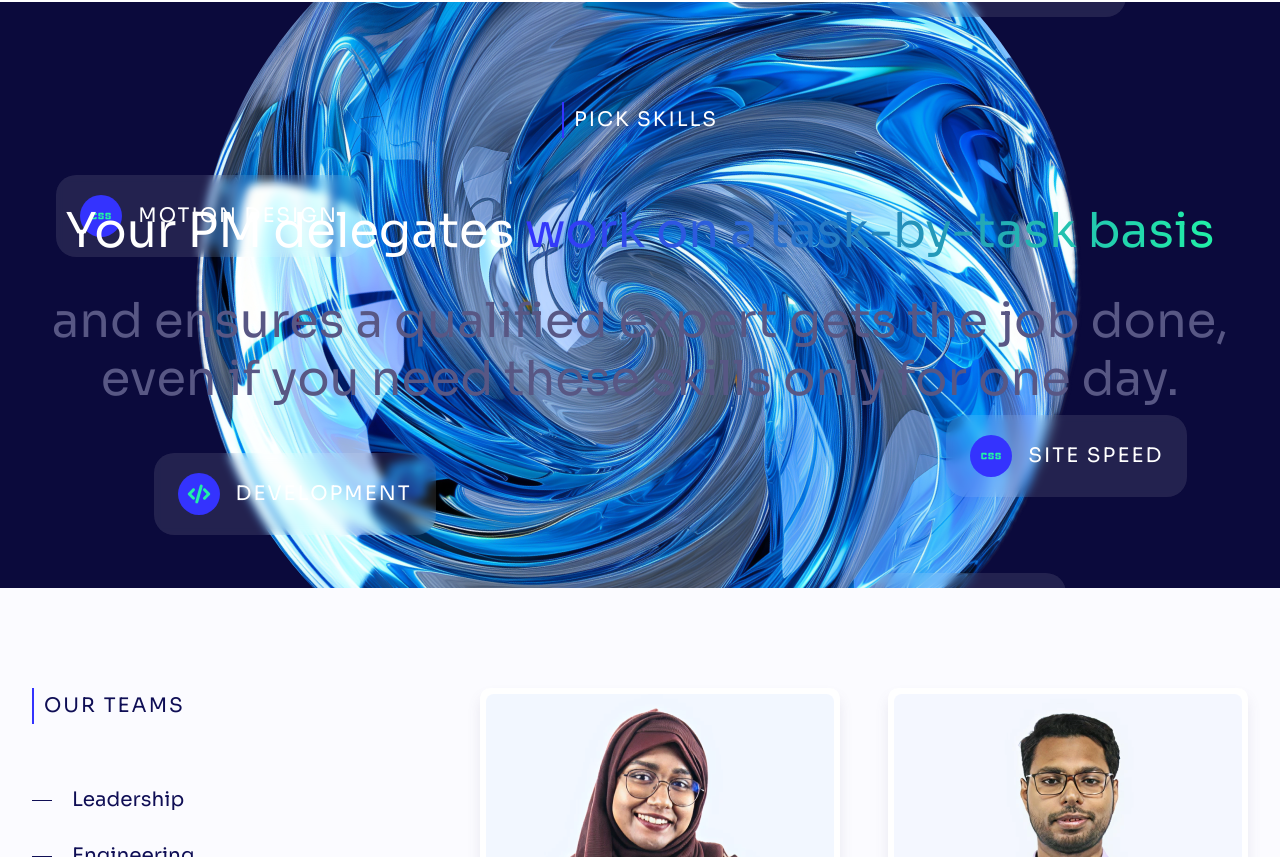
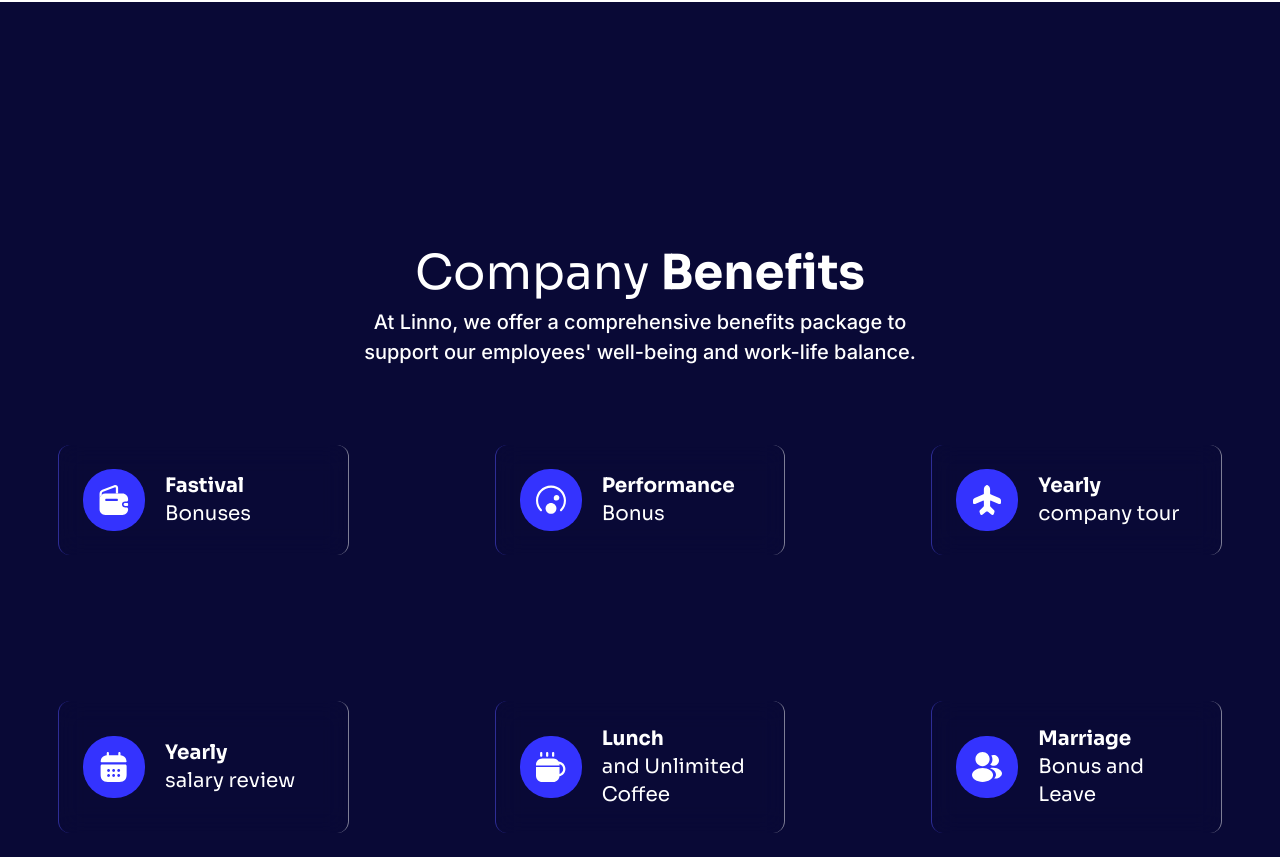
Before and after one commit to CODEREXLTD/Linno-website, a Next.js app: page /about in a window 1280 px wide. Shown: the part 3095-3952 px from the top of the page. Built offline with nearby package versions, Linux system fonts and the light colour scheme.

Commit message:
About page implemented

```diff
--- a/src/app/about/page.jsx
+++ b/src/app/about/page.jsx
@@ -1,52 +1,78 @@
 'use client';
-import React from 'react';
-import Image from 'next/image';
+import React, { useState } from "react";
+import Image from "next/image";
 import Header from '@/components/common/Header';
 import Footer from '@/components/common/Footer';
 import EditText from '@/components/ui/EditText';
 const AboutUsPage = () => {
-  const teamMembers = [
+      const benefits = [
 		{
-      id: 1,
-      name: "Fatema-Tuz-Zohra Nabila",
-      position: "Product marketing manager",
-      image: "/images/img_image_3.png",
-      icon: "/images/img_lucide_lab_target_arrow.svg"
+			icon: '/images/img_icon_white_a700.svg',
+			title: 'Fastival\nBonuses',
+            spanText: [
+                { text: 'Fastival ', weight: 'font-bold' },
+                { text: 'Bonuses', weight: 'font-normal' }
+            ]
 		},
 		{
-      id: 2,
-      name: "Syed Abid Hossain",
-      position: "Marketing",
-      image: "/images/img_image_4_328x350.png",
-      icon: "/images/img_lucide_lab_target_arrow.svg"
+			icon: '/images/img_icon_white_a700_62x62.svg',
+			title: 'Performance\nBonus',
+            spanText: [
+                { text: 'Performance ', weight: 'font-bold' },
+                { text: 'Bonus', weight: 'font-normal' }
+            ]
 		},
 		{
-      id: 3,
-      name: "C S Sultan",
-      position: "Chief marketing manager",
-      image: "/images/img_image_5.png",
-      icon: "/images/img_lucide_lab_target_arrow.svg"
+			icon: '/images/img_icon_62x62.svg',
+			title: 'Yearly \ncompany tour',
+            spanText: [
+                { text: 'Yearly ', weight: 'font-bold' },
+                { text: 'company tour', weight: 'font-normal' }
+            ]
 		},
 		{
-      id: 4,
-      name: "Sakiba Prima",
-      position: "Marketing",
-      image: "/images/img_rectangle_18040.png",
-      icon: "/images/img_lucide_lab_target_arrow.svg"
+			icon: '/images/img_icon_1.svg',
+			title: 'Yearly \nsalary review',
+            spanText: [
+                { text: 'Yearly ', weight: 'font-bold' },
+                { text: 'salary review', weight: 'font-normal' }
+            ]
 		},
 		{
-      id: 5,
-      name: "Shahab Uddin Mahi",
-      position: "Lead UI/UX designer",
-      image: "/images/img_image_3_328x350.png",
-      icon: "/images/img_uim_layer_group.svg"
+			icon: '/images/img_icon_2.svg',
+			title: 'Lunch and\nUnlimited Coffee',
+			spanText: [
+				{ text: 'Lunch ', weight: 'font-bold' },
+				{ text: 'and\nUnlimited Coffee', weight: 'font-normal' }
+			]
 		},
 		{
-      id: 6,
-      name: "Fahmida Bhuiyan Sathi",
-      position: "UI/UX Designer",
-      image: "/images/img_image_7.png",
-      icon: "/images/img_uim_layer_group.svg"
+			icon: '/images/img_icon_3.svg',
+			title: 'Marriage \nBonus and Leave',
+			spanText: [
+				{ text: 'Marriage \n', weight: 'font-bold' },
+				{ text: 'Bonus and Leave', weight: 'font-normal' }
+			]
+		},
+		{
+			icon: '/images/img_icon_4.svg',
+			title: 'Competitive\nSalary'
+		},
+		{
+			icon: '/images/img_icon_5.svg',
+			title: 'Paid training to improve skills',
+			spanText: [
+				{ text: 'Paid training', weight: 'font-bold' },
+				{ text: ' to improve skills', weight: 'font-normal' }
+			]
+		},
+		{
+			icon: '/images/img_icon_6.svg',
+			title: 'Parental Bonus and Leave',
+			spanText: [
+				{ text: 'Parental ', weight: 'font-bold' },
+				{ text: 'Bonus and Leave', weight: 'font-normal' }
+			]
 		}
 	];
   const statistics = [
@@ -103,19 +129,152 @@
     { name: "Vue.Js", icon: "/images/img_icon_indigo_a700.svg" },
     { name: "Motion Design", icon: "/images/img_icon_indigo_a700.svg" }
   ];
-  const departments = [
-    { name: "Leadership", active: false },
-    { name: "Engineering", active: false },
-    { name: "Marketing", active: true },
-    { name: "Product", active: false },
-    { name: "Customers Success", active: false }
+
+  const allTeamMembers = [
+    {
+      id: 1,
+      name: "Fatema-Tuz-Zohra Nabila",
+      position: "Product Marketing Manager",
+      department: "marketing",
+      image: "/images/img_image_3.png",
+      icon: "/images/img_lucide_lab_target_arrow.svg"
+    },
+    {
+      id: 2,
+      name: "Syed Abid Hossain",
+      position: "Marketing",
+      department: "marketing",
+      image: "/images/img_image_4_328x350.png",
+      icon: "/images/img_lucide_lab_target_arrow.svg"
+    },
+    {
+      id: 3,
+      name: "C S Sultan",
+      position: "Chief Marketing Manager",
+      department: "marketing",
+      image: "/images/img_image_5.png",
+      icon: "/images/img_lucide_lab_target_arrow.svg"
+    },
+    {
+      id: 4,
+      name: "Sakiba Prima",
+      position: "Marketing",
+      department: "marketing",
+      image: "/images/img_rectangle_18040.png",
+      icon: "/images/img_lucide_lab_target_arrow.svg"
+    },
+    {
+      id: 5,
+      name: "Shahab Uddin Mahi",
+      position: "Lead UI/UX Designer",
+      department: "product",
+      image: "/images/img_image_3_328x350.png",
+      icon: "/images/img_uim_layer_group.svg"
+    },
+    {
+      id: 6,
+      name: "Fahmida Bhuiyan Sathi",
+      position: "UI/UX Designer",
+      department: "product",
+      image: "/images/img_image_7.png",
+      icon: "/images/img_uim_layer_group.svg"
+    },
+    {
+      id: 7,
+      name: "John Smith",
+      position: "Chief Executive Officer",
+      department: "leadership",
+      image: "/images/img_image_4_328x350.png",
+      icon: "/images/img_lucide_lab_target_arrow.svg"
+    },
+    {
+      id: 8,
+      name: "Sarah Johnson",
+      position: "Chief Technology Officer",
+      department: "leadership",
+      image: "/images/img_image_4_328x350.png",
+      icon: "/images/img_lucide_lab_target_arrow.svg"
+    },
+    {
+      id: 9,
+      name: "Mike Chen",
+      position: "Senior Software Engineer",
+      department: "engineering",
+      image: "/images/img_image_4_328x350.png",
+      icon: "/images/img_lucide_lab_target_arrow.svg"
+    },
+    {
+      id: 10,
+      name: "Lisa Wang",
+      position: "Frontend Developer",
+      department: "engineering",
+      image: "/images/img_image_4_328x350.png",
+      icon: "/images/img_lucide_lab_target_arrow.svg"
+    },
+    {
+      id: 11,
+      name: "David Rodriguez",
+      position: "Marketing Director",
+      department: "marketing",
+      image: "/images/img_image_4_328x350.png",
+      icon: "/images/img_lucide_lab_target_arrow.svg"
+    },
+    {
+      id: 12,
+      name: "Emily Davis",
+      position: "Content Marketing Specialist",
+      department: "marketing",
+      image: "/images/img_image_4_328x350.png",
+      icon: "/images/img_lucide_lab_target_arrow.svg"
+    },
+    {
+      id: 13,
+      name: "Alex Thompson",
+      position: "Product Manager",
+      department: "product",
+      image: "/images/img_image_4_328x350.png",
+      icon: "/images/img_lucide_lab_target_arrow.svg"
+    },
+    {
+      id: 14,
+      name: "Rachel Green",
+      position: "UX Designer",
+      department: "product",
+      image: "/images/img_image_4_328x350.png",
+      icon: "/images/img_lucide_lab_target_arrow.svg"
+    }
   ];
+
+
+  const departmentList = [
+    { name: "Leadership Team", key: "leadership" },
+    { name: "Engineering Team", key: "engineering" },
+    { name: "Marketing Team", key: "marketing" },
+    { name: "Product Team", key: "product" },
+    { name: "Customer Success", key: "customer" }
+  ];
+
+  const [activeTab, setActiveTab] = useState("leadership");
+
+  // Filter team members based on active tab
+  const filteredTeamMembers = allTeamMembers.filter(member => member.department === activeTab);
+
+  // Create departments array with active state for rendering
+  const departments = departmentList.map(dept => ({
+    name: dept.name,
+    key: dept.key,
+    active: dept.key === activeTab
+  }));
+
+  const handleTabClick = (departmentKey) => {
+    setActiveTab(departmentKey);
+  };
   return (
     <div className="w-full bg-[#ffffff]">
       <Header />
       {/* Hero Section with Background */}
       <section className="w-full">
-        <div className="w-full max-w-[1440px] mx-auto px-4 sm:px-6 lg:px-8 py- sm:py-16 md:py-20 lg:py-24 xl:py-32">
+        <div className="w-full max-w-[1440px] mx-auto px-4 sm:px-6 lg:px-8 py-10 sm:py-16 md:py-20 lg:py-24 xl:py-32">
           <div className='grid grid-cols-1 lg:grid-cols-2 gap-8 sm:gap-12 lg:gap-20 items-center'>
             <div>
               <h1 className='text-[#0B0B35] font-[Sora] text-3xl sm:text-4xl md:text-5xl lg:text-6xl xl:text-[80px] font-bold leading-tight sm:leading-tight md:leading-tight lg:leading-[1.15] xl:leading-[92px]'>About Us</h1>
@@ -152,7 +311,7 @@
       <section className="w-full py-[50px] sm:py-[75px] lg:py-[100px] px-4 sm:px-6 lg:px-8">
         <div className="w-full max-w-[1440px] mx-auto px-4 sm:px-6 lg:px-8 pt-[20px] sm:pt-[30px] lg:pt-[40px]">
           <div className="flex items-center gap-[10px] mb-8 sm:mb-12 lg:mb-16">
-            <h2 className='text-[#0B0B35] font-sora text-2xl sm:text-3xl md:text-4xl lg:text-5xl font-normal leading-tight'>Our <span>Values</span></h2>
+            <h2 className='text-[#0B0B35] font-sora text-2xl sm:text-3xl md:text-4xl lg:text-5xl font-normal leading-tight'>Our <span className='font-bold  '>Values</span></h2>
           </div>
           <div className="grid grid-cols-1 lg:grid-cols-2 gap-8 sm:gap-12 lg:gap-16">
             {values?.map((value, index) => (
@@ -190,107 +349,105 @@
           </div>
         </div>
       </section>
-      {/* Skills Section with Interactive Background */}
-      <section className="w-full py-[50px] sm:py-[75px] lg:py-[100px] relative overflow-hidden">
-        <div className="absolute inset-0 bg-[#0b0a3c]"></div>
-        {/* Background Skills Animation */}
-        <div className="absolute inset-0 flex items-center justify-center">
-          <div className="relative w-full max-w-[1440px] mx-auto px-4 sm:px-6 lg:px-8">
-            {/* Central Image */}
-            <div className="absolute top-1/2 left-1/2 transform -translate-x-1/2 -translate-y-1/2 w-[300px] sm:w-[500px] lg:w-[888px] h-[300px] sm:h-[500px] lg:h-[850px] rounded-full overflow-hidden">
+      {/* Skills Section */}
+      <section className="w-full bg-[#090936] py-[50px] md:py-[120px]">
+        <div className="w-full max-w-[1440px] mx-auto px-4 sm:px-6 lg:px-8">
+          {/* Background Image Section */}
+          <div className="mx-auto py-[60px] sm:py-[90px] lg:py-[120px] relative">
+            <div className="relative z-10 flex justify-center items-start w-[48%] mx-auto mb-[36px] sm:mb-[54px] lg:mb-[72px]">
+              <div className="flex flex-col gap-[2px] sm:gap-[3px] lg:gap-[4px] items-center">
+                <h2 className="text-[36px] sm:text-[42px] lg:text-[48px] font-sora leading-[46px] sm:leading-[54px] lg:leading-[61px] text-center text-white">
+                  Company <span className="font-bold">Benefits</span>
+                </h2>
+                <p className="text-[15px] sm:text-[18px] lg:text-[20px] font-inter font-normal leading-[23px] sm:leading-[27px] lg:leading-[30px] text-center text-white w-full">
+                  At Linno, we offer a comprehensive benefits package to support our employees' well-being and work-life balance.
+                </p>
+              </div>
+            </div>
+          </div>
+          {/* Benefits Grid */}
+          <div className="w-full px-[8px] sm:px-[15px] lg:px-[20px] xl:px-[26px] py-[8px] sm:py-[15px] lg:py-[20px] xl:py-[26px] -mt-[50px] sm:-mt-[75px] lg:-mt-[105px] xl:-mt-[140px] mb-[40px] sm:mb-[65px] lg:mb-[98px] xl:mb-[130px] relative z-20">
+            <div className="grid grid-cols-1 sm:grid-cols-2 lg:grid-cols-3 gap-[30px] sm:gap-[50px] lg:gap-[80px] xl:gap-[146px] w-full">
+              {benefits?.map((benefit, index) => (
+                <div key={index} className="flex flex-col sm:flex-row lg:flex-row justify-start items-center sm:items-start lg:items-center gap-[10px] sm:gap-[15px] lg:gap-[20px] w-full group hover:scale-105 transition-transform duration-200 glass border-b-[rgba(255,255,255,0.48)] border-t-[rgba(255,255,255,0.48)]">
+                  <div className="bg-[#3433fe] rounded-[30px] p-[12px] sm:p-[14px] lg:p-[16px] w-[56px] h-[56px] sm:w-[60px] sm:h-[60px] lg:w-[62px] lg:h-[62px] flex items-center justify-center flex-shrink-0 group-hover:shadow-lg transition-shadow duration-200">
                     <Image
-                src="/images/img_13.png"
-                alt="Team collaboration"
-                width={888}
-                height={850}
-                className="w-full h-full object-cover"
+                      src={benefit?.icon}
+                      alt={`${benefit?.title} icon`}
+                      width={30}
+                      height={30}
+                      className="w-[24px] h-[24px] sm:w-[26px] sm:h-[26px] lg:w-[30px] lg:h-[30px]"
                     />
                   </div>
-            {/* Floating Skills */}
-            <div className="relative w-full h-[600px] sm:h-[800px] lg:h-[1200px]">
-              {skills?.map((skill, index) => (
-                <div
-                  key={index}
-                  className={`absolute bg-[#ffffff] bg-opacity-10 backdrop-blur-sm rounded-[20px] px-4 py-3 sm:px-5 sm:py-4 lg:px-6 lg:py-5 ${
-                    index === 0 ? 'top-[10%] left-[5%]' :
-                    index === 1 ? 'top-[20%] right-[10%]' :
-                    index === 2 ? 'top-[60%] right-[5%]' :
-                    index === 3 ? 'bottom-[30%] left-[10%]' :
-                    index === 4 ? 'bottom-[20%] right-[15%]': 'top-[40%] left-[2%]'
-                  }`}
-                >
-                  <div className="flex items-center gap-3 sm:gap-4 lg:gap-4">
-                    <Image
-                      src={skill?.icon}
-                      alt={skill?.name}
-                      width={42}
-                      height={42}
-                      className="w-[28px] h-[28px] sm:w-[35px] sm:h-[35px] lg:w-[42px] lg:h-[42px]"
-                    />
-                    <span className="text-[14px] sm:text-[16px] lg:text-[20px] font-sora font-normal leading-[17px] sm:leading-[19px] lg:leading-[24px] tracking-[2px] text-[#ffffff] uppercase">
-                      {skill?.name}
+                  <div className="text-[14px] sm:text-[16px] lg:text-[18px] xl:text-[20px] font-sora leading-[18px] sm:leading-[20px] lg:leading-[24px] xl:leading-[28px] text-center sm:text-left lg:text-left text-white flex-1">
+                    {benefit?.spanText ? (
+                      <>
+                        {benefit?.spanText?.map((span, spanIndex) => (
+                          <span key={spanIndex} className={span?.weight}>
+                            {span?.text}
+                              {
+                                  spanIndex === 0 ? <br /> : null
+                              }
                           </span>
+                        ))}
+                      </>
+                    ) : (
+                      <span className="font-bold">{benefit?.title}</span>
+                    )}
                   </div>
                 </div>
               ))}
             </div>
           </div>
         </div>
-        {/* Content Overlay */}
-        <div className="relative z-10 w-full max-w-[1440px] mx-auto px-4 sm:px-6 lg:px-8 text-center">
-          <div className="flex items-center justify-center gap-[10px] mb-8 sm:mb-12 lg:mb-16">
-            <div className="w-[2px] h-[18px] sm:h-[24px] lg:h-[36px] bg-[#3433fe]"></div>
-            <h2 className="text-[16px] sm:text-[18px] lg:text-[20px] font-sora font-normal leading-[20px] sm:leading-[22px] lg:leading-[24px] tracking-[2px] text-[#ffffff] uppercase">
-              Pick Skills
-            </h2>
-          </div>
-          <div className="space-y-4 sm:space-y-6 lg:space-y-8 mb-12 sm:mb-16 lg:mb-20">
-            <p className="text-[24px] sm:text-[36px] lg:text-[48px] font-sora font-medium leading-[29px] sm:leading-[43px] lg:leading-[58px]">
-              <span className="text-[#ffffff]">Your PM delegates </span>
-              <span className="bg-gradient-to-r from-[#3433fe] via-[#2585bd] to-[#21f0a7] bg-clip-text text-transparent">work on a task-by-task basis</span>
-            </p>
-            <p className="text-[24px] sm:text-[36px] lg:text-[48px] font-sora font-medium leading-[29px] sm:leading-[43px] lg:leading-[58px] text-[#585784]">
-              and ensures a qualified expert gets the job done, even if you need these skills only for one day.
-            </p>
-          </div>
-        </div>
       </section>
       {/* Team Section */}
       <section className="w-full py-[50px] sm:py-[75px] lg:py-[100px] px-4 sm:px-6 lg:px-8 bg-[#fbfbff]">
         <div className="w-full max-w-[1440px] mx-auto">
+          <div className="">
+            <h2 className='text-[#0B0B35] font-sora text-2xl sm:text-3xl md:text-4xl lg:text-5xl font-normal leading-tight'>Our <span className='font-bold  '>Values</span></h2>
+            <p class="max-w-[720px] w-full mt-2 sm:mt-3 md:mt-4 lg:mt-6 mb-8 sm:mb-10 md:mb-12 lg:mb-16 text-[#40403F] font-inter text-base sm:text-lg md:text-xl lg:text-2xl font-normal leading-[29px]">We combine expert resources with the latest technologies to deliver high-quality software solutions for your business.</p>
+          </div>
           <div className="flex flex-col lg:flex-row gap-8 lg:gap-16">
             {/* Left Side - Department Filter */}
             <div className="w-full lg:w-1/3">
               <div className="flex items-center gap-[10px] mb-8 sm:mb-12 lg:mb-16">
                 <div className="w-[2px] h-[18px] sm:h-[24px] lg:h-[36px] bg-[#3433fe]"></div>
-                <h2 className="text-[16px] sm:text-[18px] lg:text-[20px] font-sora font-normal leading-[20px] sm:leading-[22px] lg:leading-[24px] tracking-[2px] text-[#0f0e55] uppercase">
+                <h2 className="text-[16px] sm:text-[18px] lg:text-[20px] font-bold font-sans leading-[20px] sm:leading-[22px] lg:leading-[24px] tracking-[2px] text-[#0f0e55] uppercase">
                   Our teams
                 </h2>
               </div>
               <div className="space-y-4 sm:space-y-6 lg:space-y-8">
                 {departments?.map((dept, index) => (
-                  <div key={index} className="flex items-center gap-3 sm:gap-4 lg:gap-5">
-                    <div className={`w-[16px] sm:w-[18px] lg:w-[20px] h-[1px] ${dept?.active ? 'bg-[#3433fe]' : 'bg-[#0f0e55]'}`}></div>
-                    <span className={`text-[16px] sm:text-[18px] lg:text-[20px] font-sora font-normal leading-[20px] sm:leading-[22px] lg:leading-[24px] ${dept?.active ? 'text-[#3433fe]' : 'text-[#0f0e55]'}`}>
+                  <div
+                    key={index}
+                    className="flex items-center gap-3 sm:gap-4 lg:gap-5 cursor-pointer group"
+                    onClick={() => handleTabClick(dept.key)}
+                  >
+                    <div className={`w-[16px] sm:w-[18px] lg:w-[20px] h-[1px] transition-colors duration-200 ${
+                      dept?.active
+                        ? 'bg-[#3433fe]'
+                        : 'bg-[#0f0e55] group-hover:bg-[#3433fe]'
+                    }`}></div>
+                    <span className={`text-[16px] sm:text-[18px] lg:text-[20px] font-bold font-sans leading-[20px] sm:leading-[22px] lg:leading-[24px] transition-colors duration-200 ${
+                      dept?.active
+                        ? 'text-[#3433fe]'
+                        : 'text-[#0f0e55] group-hover:text-[#3433fe]'
+                    }`}>
                       {dept?.name}
                     </span>
                     {dept?.active && (
-                      <Image
-                        src="/images/img_lucide_lab_target_arrow.svg"
-                        alt="Active indicator"
-                        width={18}
-                        height={18}
-                        className="w-[14px] h-[14px] sm:w-[16px] sm:h-[16px] lg:w-[18px] lg:h-[18px]"
-                      />
+                      <svg width="19" height="20" fill="none" viewBox="0 0 19 20" xmlns="http://www.w3.org/2000/svg"><path stroke="#FFC933" stroke-linecap="round" stroke-linejoin="round" stroke-width="1.5" d="M15.369 1.5v2.55h2.55m-7.31 4.76l7.31-7.31"/><path fill="#FFC933" stroke="#FFC933" stroke-linecap="round" stroke-linejoin="round" stroke-width="1.5" d="M9.418 11.7a1.7 1.7 0 100-3.4 1.7 1.7 0 000 3.4z"/><path stroke="#3433FE" stroke-linecap="round" stroke-linejoin="round" stroke-width="1.5" d="M9.673 4.9h-.255a5.1 5.1 0 105.1 5.1v-.255"/><path stroke="#3433FE" stroke-linecap="round" stroke-linejoin="round" stroke-width="1.5" d="M11.969 1.926a8.44 8.44 0 105.525 5.524m-13.77 8.84L2.619 18.5m12.495-2.21l1.105 2.21"/></svg>
                     )}
                   </div>
                 ))}
               </div>
             </div>
+
             {/* Right Side - Team Grid */}
             <div className="w-full lg:w-2/3">
               <div className="grid grid-cols-1 sm:grid-cols-2 gap-6 sm:gap-8 lg:gap-10 xl:gap-12">
-                {teamMembers?.map((member) => (
+                {filteredTeamMembers?.map((member) => (
                   <div key={member?.id} className="bg-[#ffffff] rounded-[10px] shadow-[0px_9px_13px_#6d688921] hover:shadow-[0px_15px_25px_#6d688930] transition-shadow duration-300 p-2 sm:p-3 lg:p-[6px] group">
                     <div className="flex flex-col gap-4 sm:gap-6 lg:gap-7">
                       <div className="w-full h-[250px] sm:h-[280px] lg:h-[328px] rounded-[8px] overflow-hidden bg-[#f2f7ff] relative">
@@ -305,19 +462,13 @@
                       </div>
                       <div className="px-4 sm:px-5 lg:px-5 pb-4 sm:pb-5 lg:pb-6">
                         <div className="flex items-start justify-between gap-4">
-                          <div className="flex items-center gap-2 sm:gap-3 lg:gap-[6px] flex-1">
-                            <Image
-                              src={member?.icon}
-                              alt="Member icon"
-                              width={18}
-                              height={18}
-                              className="w-[14px] h-[14px] sm:w-[16px] sm:h-[16px] lg:w-[18px] lg:h-[18px] flex-shrink-0"
-                            />
+                          <div>
+                              <svg className="mb-1" width="18" height="18" fill="none" viewBox="0 0 18 18" xmlns="http://www.w3.org/2000/svg"><g stroke-linecap="round" stroke-linejoin="round" stroke-width="1.5" clip-path="url(#clip0_26_541)"><path stroke="#21F0A8" d="M13.758 1.64v2.25h2.25m-6.45 4.2l6.45-6.45"/><path fill="#21F0A8" stroke="#21F0A8" d="M8.507 10.64a1.5 1.5 0 100-3 1.5 1.5 0 000 3z"/><path stroke="#3433FE" d="M8.732 4.64h-.225a4.5 4.5 0 104.5 4.5v-.225"/><path stroke="#3433FE" d="M10.758 2.015a7.447 7.447 0 104.875 4.875m-12.15 7.8l-.975 1.95m11.025-1.95l.975 1.95"/></g><defs><clipPath id="clip0_26_541"><path fill="#fff" d="M0 0h18v18H0z"/></clipPath></defs></svg>
                             <div className="flex flex-col gap-1 sm:gap-2 lg:gap-2 flex-1 min-w-0">
-                              <h3 className="text-[14px] sm:text-[15px] lg:text-[17px] font-sora font-bold leading-[17px] sm:leading-[19px] lg:leading-[21px] text-[#0f0e55] truncate">
+                              <h3 className="text-[14px] sm:text-[15px] lg:text-[17px] font-bold font-sans leading-[17px] sm:leading-[19px] lg:leading-[21px] text-[#0f0e55] truncate">
                                 {member?.name}
                               </h3>
-                              <p className="text-[12px] sm:text-[13px] lg:text-[15px] font-inter font-normal leading-[15px] sm:leading-[17px] lg:leading-[19px] text-[#787878] line-clamp-2">
+                              <p className="text-[12px] sm:text-[13px] lg:text-[15px] font-sans leading-[15px] sm:leading-[17px] lg:leading-[19px] text-[#787878] line-clamp-2">
                                 {member?.position}
                               </p>
                             </div>
@@ -326,13 +477,11 @@
                             className="flex-shrink-0 p-2 rounded-full hover:bg-gray-100 transition-colors duration-200 focus:outline-none focus:ring-2 focus:ring-blue-500 focus:ring-opacity-50"
                             aria-label={`View ${member?.name} on LinkedIn`}
                           >
-                            <Image
-                              src="/images/img_mdi_linkedin.svg"
-                              alt="LinkedIn"
-                              width={24}
-                              height={24}
-                              className="w-[18px] h-[18px] sm:w-[20px] sm:h-[20px] lg:w-[24px] lg:h-[24px]"
-                            />
+                            <div className="w-[18px] h-[18px] sm:w-[20px] sm:h-[20px] lg:w-[24px] lg:h-[24px] bg-[#0077b5] rounded-sm flex items-center justify-center">
+                              <div className="w-[10px] h-[10px] sm:w-[12px] sm:h-[12px] lg:w-[14px] lg:h-[14px] bg-white rounded-sm flex items-center justify-center text-[8px] font-bold text-[#0077b5]">
+                                in
+                              </div>
+                            </div>
                           </button>
                         </div>
                       </div>
@@ -340,6 +489,15 @@
                   </div>
                 ))}
               </div>
+
+              {/* Empty State */}
+              {filteredTeamMembers.length === 0 && (
+                <div className="flex flex-col items-center justify-center py-16 text-center">
+                  <p className="text-[16px] font-sans text-[#787878]">
+                    No team members found for this department.
+                  </p>
+                </div>
+              )}
             </div>
           </div>
         </div>
```
Lines whose indentation alone changed are shown as unchanged.
